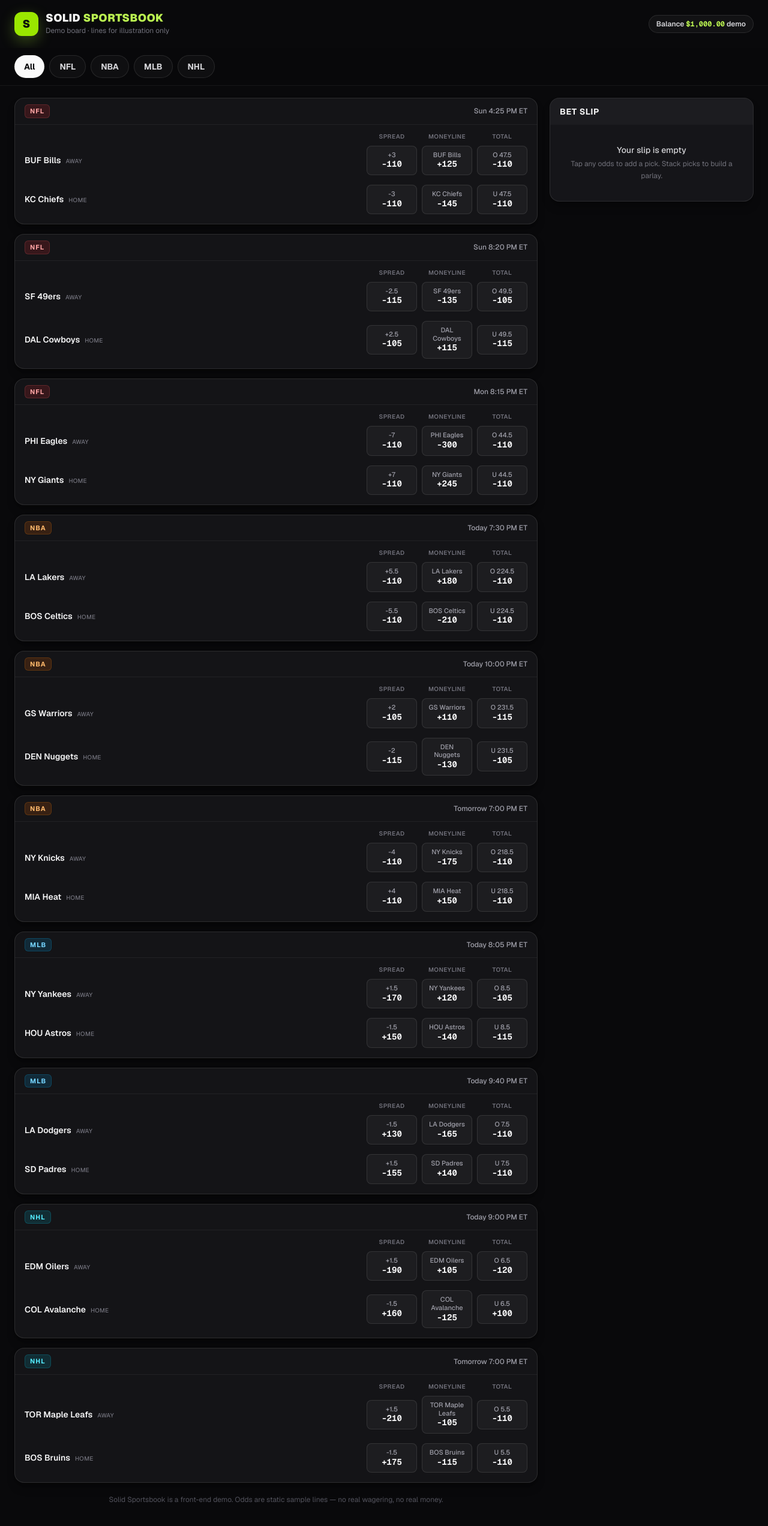
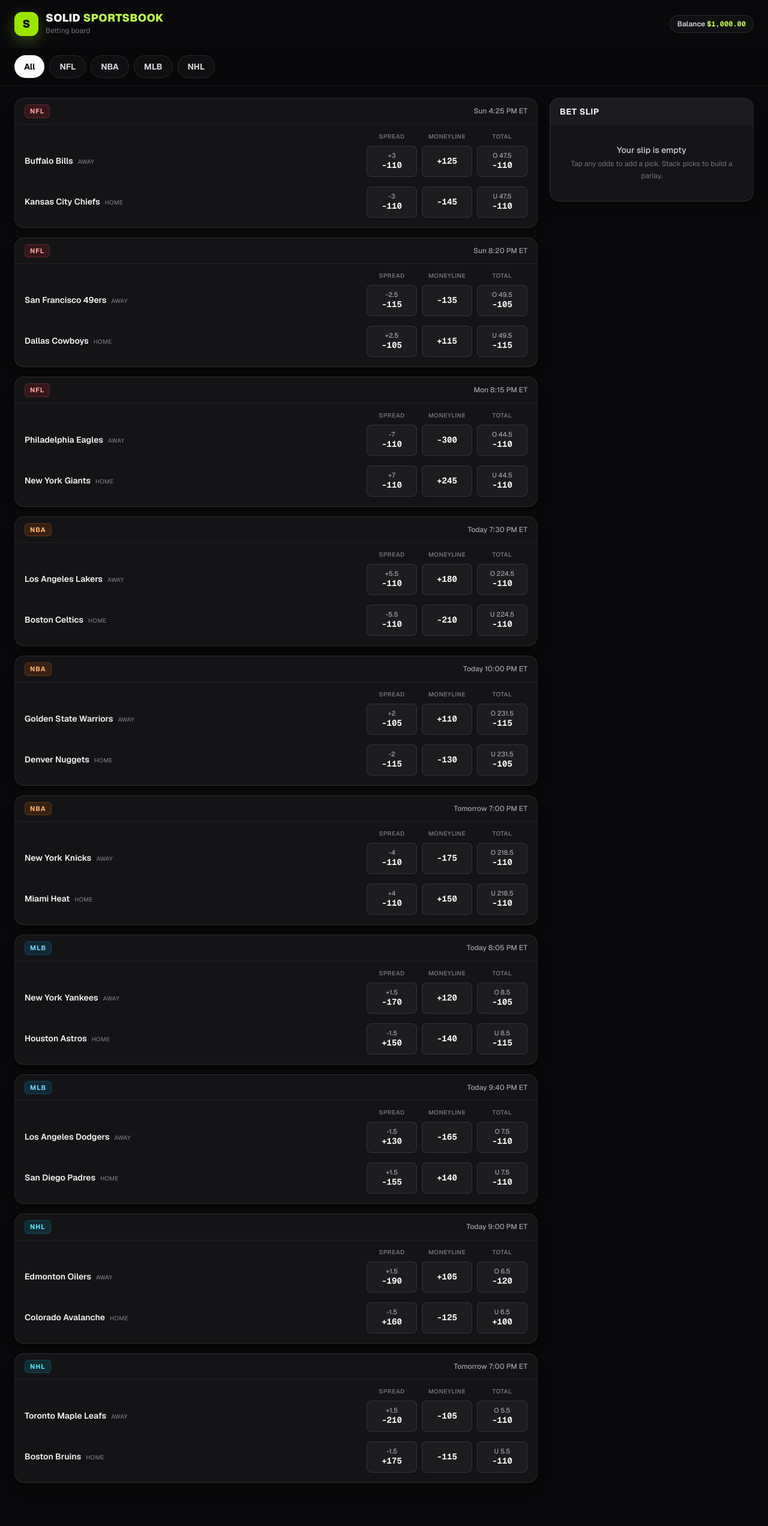
Before and after one commit to solidstatezach/solid-sportsbook, a Next.js app: page / in a window 1280 px wide. Shown: the top 2544 px of the page at 60% size. After the commit the page ends 2512 px from the top, so only its background shows below. Built offline with nearby package versions, Linux system fonts and the light colour scheme.

Commit message:
Drop demo branding, full team names

```diff
--- a/src/app/layout.tsx
+++ b/src/app/layout.tsx
@@ -13,9 +13,9 @@
 });
 
 export const metadata: Metadata = {
-  title: "Solid Sportsbook — Demo Betting Board",
+  title: "Solid Sportsbook — Betting Board",
   description:
-    "A front-end demo sportsbook: sample lines, a working bet slip, and parlay math. No real wagering.",
+    "Solid Sportsbook: a bookmaker-style betting board with a working bet slip and parlay math for NFL, NBA, MLB, and NHL lines.",
 };
 
 export default function RootLayout({ children }: LayoutProps<"/">) {
--- a/src/components/BetSlip.tsx
+++ b/src/components/BetSlip.tsx
@@ -160,11 +160,8 @@
                 onClick={onPlace}
                 className="w-full rounded-xl bg-lime-400 py-3 text-sm font-black uppercase tracking-wider text-zinc-950 shadow-[0_8px_24px_rgba(163,230,53,0.25)] transition-all hover:bg-lime-300 active:scale-[0.99] disabled:cursor-not-allowed disabled:bg-zinc-700 disabled:text-zinc-400 disabled:shadow-none"
               >
-                {validStake ? `Place demo bet · ${formatMoney(stakeNum)}` : "Enter a stake"}
+                {validStake ? `Place bet · ${formatMoney(stakeNum)}` : "Enter a stake"}
               </button>
-              <p className="text-center text-[11px] text-zinc-500">
-                Demo only — no real money, no real wagers.
-              </p>
             </div>
           </>
         )}
@@ -172,14 +169,14 @@
 
       {justPlaced && (
         <div className="leg-in rounded-2xl border border-lime-300/40 bg-lime-300/10 px-4 py-3 text-sm font-semibold text-lime-200">
-          ✓ Demo bet placed — good luck. It&apos;s in your bets below.
+          ✓ Bet placed — good luck. It&apos;s in your bets below.
         </div>
       )}
 
       {placedBets.length > 0 && (
         <div className="overflow-hidden rounded-2xl border border-white/10 bg-zinc-900/80">
           <h3 className="border-b border-white/[0.06] px-4 py-3 text-sm font-bold uppercase tracking-wider text-zinc-100">
-            My demo bets
+            My bets
           </h3>
           <ul className="divide-y divide-white/[0.06]">
             {placedBets.map((bet) => (
--- a/src/components/GameCard.tsx
+++ b/src/components/GameCard.tsx
@@ -45,9 +45,9 @@
           key={team}
           className="grid grid-cols-[1fr_repeat(3,64px)] items-center gap-2 px-4 py-2 last:pb-4 sm:grid-cols-[1fr_repeat(3,84px)]"
         >
-          <span className="truncate pr-1 text-sm font-semibold text-zinc-100">
+          <span className="pr-1 text-[13px] font-semibold leading-snug text-zinc-100 sm:text-sm">
             {team}
-            <span className="ml-2 text-[10px] font-medium uppercase tracking-wide text-zinc-500">
+            <span className="ml-2 whitespace-nowrap text-[10px] font-medium uppercase tracking-wide text-zinc-500">
               {row === 0 ? "Away" : "Home"}
             </span>
           </span>
--- a/src/components/OddsButton.tsx
+++ b/src/components/OddsButton.tsx
@@ -6,26 +6,30 @@
   onToggle: () => void;
 }
 
-/** A single clickable odds cell. Selected = filled accent, like the big books. */
+/** A single clickable odds cell. Selected = filled accent, like the big books.
+ *  Shows the line when the market has one; moneyline cells are odds-only —
+ *  the team is named by the row the cell sits in. */
 export default function OddsButton({ option, selected, onToggle }: Props) {
   return (
     <button
       type="button"
       aria-pressed={selected}
       onClick={onToggle}
-      className={`group flex w-full flex-col items-center justify-center rounded-lg border px-2 py-2 transition-all duration-150 active:scale-[0.97] ${
+      className={`group flex min-h-[52px] w-full flex-col items-center justify-center rounded-lg border px-2 py-2 transition-all duration-150 active:scale-[0.97] ${
         selected
           ? "border-lime-300 bg-lime-400 text-zinc-950 shadow-[0_0_18px_rgba(163,230,53,0.35)]"
           : "border-white/10 bg-white/[0.04] text-zinc-100 hover:border-lime-300/50 hover:bg-lime-300/10"
       }`}
     >
+      {option.line && (
         <span
           className={`text-[11px] font-medium leading-tight ${
             selected ? "text-zinc-700" : "text-zinc-400"
           }`}
         >
-        {option.line ?? option.label}
+          {option.line}
         </span>
+      )}
       <span className="font-mono text-sm font-bold leading-tight tabular-nums">
         {formatAmerican(option.odds)}
       </span>
--- a/src/components/Sportsbook.tsx
+++ b/src/components/Sportsbook.tsx
@@ -97,11 +97,11 @@
             <h1 className="text-lg font-black uppercase leading-none tracking-wide text-zinc-50">
               Solid <span className="text-lime-300">Sportsbook</span>
             </h1>
-            <p className="mt-1 text-xs text-zinc-500">Demo board · lines for illustration only</p>
+            <p className="mt-1 text-xs text-zinc-500">Betting board</p>
           </div>
         </div>
         <span className="rounded-full border border-white/10 bg-white/[0.04] px-3 py-1.5 text-xs font-semibold text-zinc-300">
-          Balance <span className="font-mono font-bold text-lime-300">$1,000.00</span> demo
+          Balance <span className="font-mono font-bold text-lime-300">$1,000.00</span>
         </span>
       </header>
 
@@ -131,10 +131,6 @@
           {games.map((game) => (
             <GameCard key={game.id} game={game} selections={selections} onToggle={toggle} />
           ))}
-          <p className="px-1 pt-1 text-center text-xs text-zinc-600">
-            Solid Sportsbook is a front-end demo. Odds are static sample lines — no real wagering,
-            no real money.
-          </p>
         </main>
 
         {/* slip — desktop sidebar */}
--- a/src/lib/book.ts
+++ b/src/lib/book.ts
@@ -1,12 +1,12 @@
-// Solid Sportsbook — data model, demo lines, and odds math.
-// All lines are static demo data for the front-end. No real wagering.
+// Solid Sportsbook — data model, lines, and odds math.
+// All lines are static sample data for the front-end.
 
 export type League = "NFL" | "NBA" | "MLB" | "NHL";
 
 export type MarketKey = "spread" | "moneyline" | "total";
 
 export interface MarketOption {
-  /** e.g. "BUF", "Over" */
+  /** e.g. "Buffalo Bills", "Over" */
   label: string;
   /** e.g. "+3.5", "O 47.5" — points/total line, when the market has one */
   line?: string;
@@ -36,7 +36,7 @@
   league: League;
   matchup: string;
   market: string;
-  pick: string; // "BUF +3.5"
+  pick: string; // "Buffalo Bills +3.5"
   odds: number; // American
 }
 
@@ -84,7 +84,7 @@
   return n.toLocaleString("en-US", { style: "currency", currency: "USD" });
 }
 
-// ---------- demo lines ----------
+// ---------- lines ----------
 
 function g(
   id: string,
@@ -137,14 +137,14 @@
 export const LEAGUES: ("All" | League)[] = ["All", "NFL", "NBA", "MLB", "NHL"];
 
 export const GAMES: Game[] = [
-  g("nfl-buf-kc", "NFL", "Sun 4:25 PM ET", "BUF Bills", "KC Chiefs", "+3", -110, -110, [125, -145], ["47.5", -110, -110]),
-  g("nfl-sf-dal", "NFL", "Sun 8:20 PM ET", "SF 49ers", "DAL Cowboys", "-2.5", -115, -105, [-135, 115], ["49.5", -105, -115]),
-  g("nfl-phi-nyg", "NFL", "Mon 8:15 PM ET", "PHI Eagles", "NY Giants", "-7", -110, -110, [-300, 245], ["44.5", -110, -110]),
-  g("nba-lal-bos", "NBA", "Today 7:30 PM ET", "LA Lakers", "BOS Celtics", "+5.5", -110, -110, [180, -210], ["224.5", -110, -110]),
-  g("nba-gsw-den", "NBA", "Today 10:00 PM ET", "GS Warriors", "DEN Nuggets", "+2", -105, -115, [110, -130], ["231.5", -115, -105]),
-  g("nba-nyk-mia", "NBA", "Tomorrow 7:00 PM ET", "NY Knicks", "MIA Heat", "-4", -110, -110, [-175, 150], ["218.5", -110, -110]),
-  g("mlb-nyy-hou", "MLB", "Today 8:05 PM ET", "NY Yankees", "HOU Astros", "+1.5", -170, 150, [120, -140], ["8.5", -105, -115]),
-  g("mlb-lad-sd", "MLB", "Today 9:40 PM ET", "LA Dodgers", "SD Padres", "-1.5", 130, -155, [-165, 140], ["7.5", -110, -110]),
-  g("nhl-edm-col", "NHL", "Today 9:00 PM ET", "EDM Oilers", "COL Avalanche", "+1.5", -190, 160, [105, -125], ["6.5", -120, 100]),
-  g("nhl-tor-bos", "NHL", "Tomorrow 7:00 PM ET", "TOR Maple Leafs", "BOS Bruins", "+1.5", -210, 175, [-105, -115], ["5.5", -110, -110]),
+  g("nfl-buf-kc", "NFL", "Sun 4:25 PM ET", "Buffalo Bills", "Kansas City Chiefs", "+3", -110, -110, [125, -145], ["47.5", -110, -110]),
+  g("nfl-sf-dal", "NFL", "Sun 8:20 PM ET", "San Francisco 49ers", "Dallas Cowboys", "-2.5", -115, -105, [-135, 115], ["49.5", -105, -115]),
+  g("nfl-phi-nyg", "NFL", "Mon 8:15 PM ET", "Philadelphia Eagles", "New York Giants", "-7", -110, -110, [-300, 245], ["44.5", -110, -110]),
+  g("nba-lal-bos", "NBA", "Today 7:30 PM ET", "Los Angeles Lakers", "Boston Celtics", "+5.5", -110, -110, [180, -210], ["224.5", -110, -110]),
+  g("nba-gsw-den", "NBA", "Today 10:00 PM ET", "Golden State Warriors", "Denver Nuggets", "+2", -105, -115, [110, -130], ["231.5", -115, -105]),
+  g("nba-nyk-mia", "NBA", "Tomorrow 7:00 PM ET", "New York Knicks", "Miami Heat", "-4", -110, -110, [-175, 150], ["218.5", -110, -110]),
+  g("mlb-nyy-hou", "MLB", "Today 8:05 PM ET", "New York Yankees", "Houston Astros", "+1.5", -170, 150, [120, -140], ["8.5", -105, -115]),
+  g("mlb-lad-sd", "MLB", "Today 9:40 PM ET", "Los Angeles Dodgers", "San Diego Padres", "-1.5", 130, -155, [-165, 140], ["7.5", -110, -110]),
+  g("nhl-edm-col", "NHL", "Today 9:00 PM ET", "Edmonton Oilers", "Colorado Avalanche", "+1.5", -190, 160, [105, -125], ["6.5", -120, 100]),
+  g("nhl-tor-bos", "NHL", "Tomorrow 7:00 PM ET", "Toronto Maple Leafs", "Boston Bruins", "+1.5", -210, 175, [-105, -115], ["5.5", -110, -110]),
 ];
```
Also changed, not shown: 1 other file (tests, documents, lock files or other folders). Lines whose indentation alone changed are shown as unchanged.
